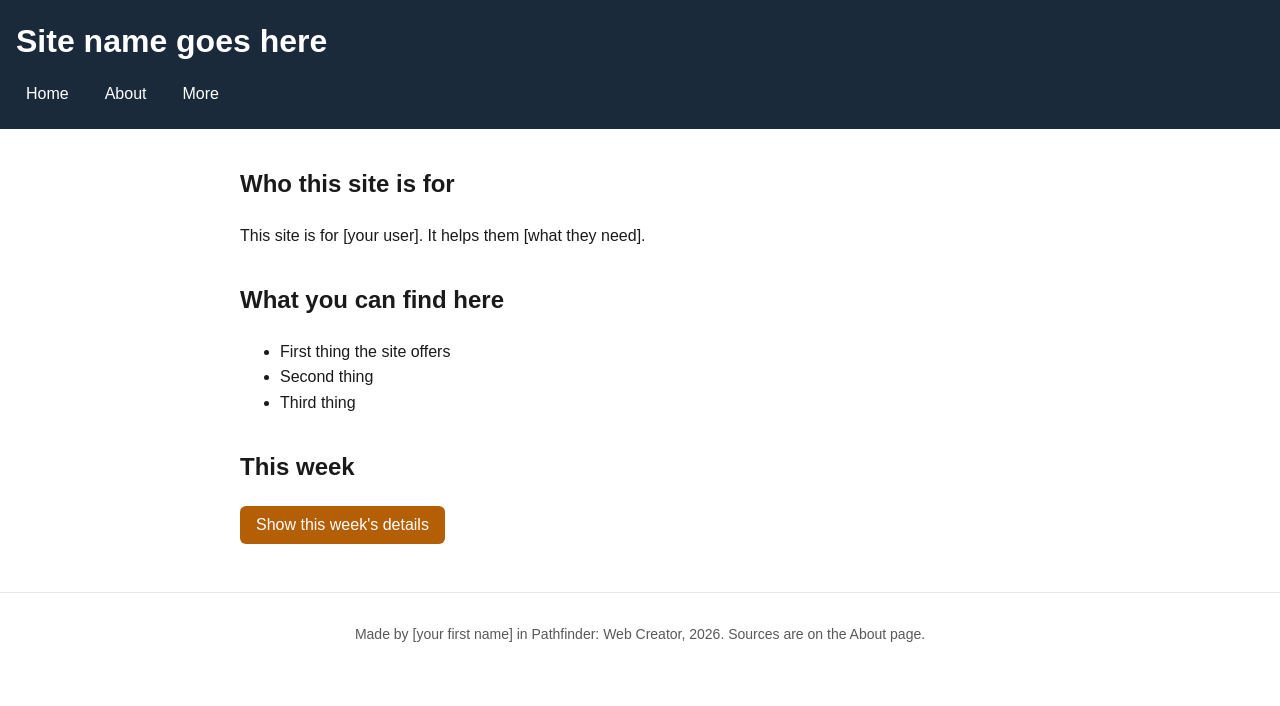
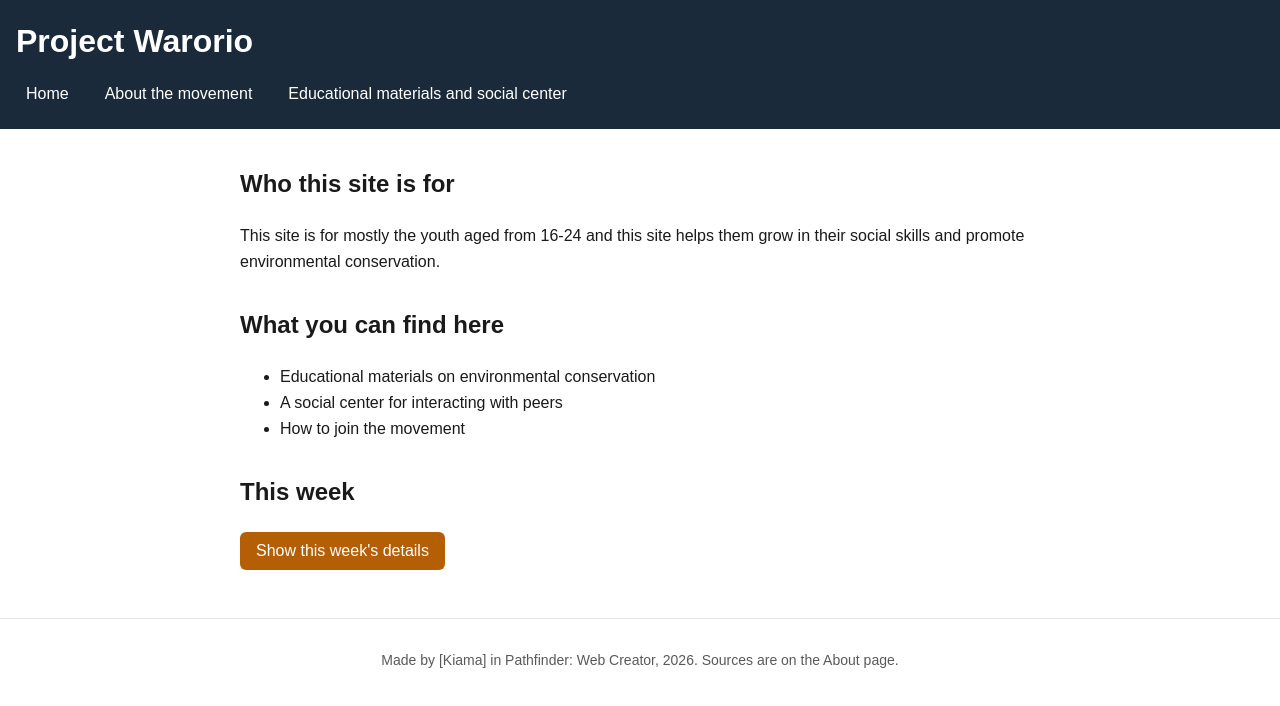
Before and after one commit to warorio/project-warorio, a plain HTML site: page index.html in a window 1280 px wide. Drawn offline with Linux system fonts and the light colour scheme.

Commit message:
First page of the warorio app

```diff
--- a/index.html
+++ b/index.html
@@ -9,26 +9,26 @@
 </head>
 <body>
   <header>
-    <h1>Site name goes here</h1>
+    <h1>Project Warorio</h1>
     <nav>
       <a href="index.html">Home</a>
-      <a href="about.html">About</a>
-      <a href="more.html">More</a>
+      <a href="about.html">About  the movement</a>
+      <a href="more.html">Educational materials and social center</a>
     </nav>
   </header>
 
   <main>
     <section>
       <h2>Who this site is for</h2>
-      <p>This site is for [your user]. It helps them [what they need].</p>
+      <p>This site is for mostly the youth aged from 16-24 and this site helps them grow in their social skills and promote environmental conservation.</p>
     </section>
 
     <section>
       <h2>What you can find here</h2>
       <ul>
-        <li>First thing the site offers</li>
-        <li>Second thing</li>
-        <li>Third thing</li>
+        <li>Educational materials on environmental conservation </li>
+        <li>A social center for interacting with peers</li>
+        <li>How to join the movement</li>
       </ul>
     </section>
 
@@ -42,7 +42,7 @@
   </main>
 
   <footer>
-    <p>Made by [your first name] in Pathfinder: Web Creator, 2026. Sources are on the About page.</p>
+    <p>Made by [Kiama] in Pathfinder: Web Creator, 2026. Sources are on the About page.</p>
   </footer>
 
   <script src="data.js"></script>
```
